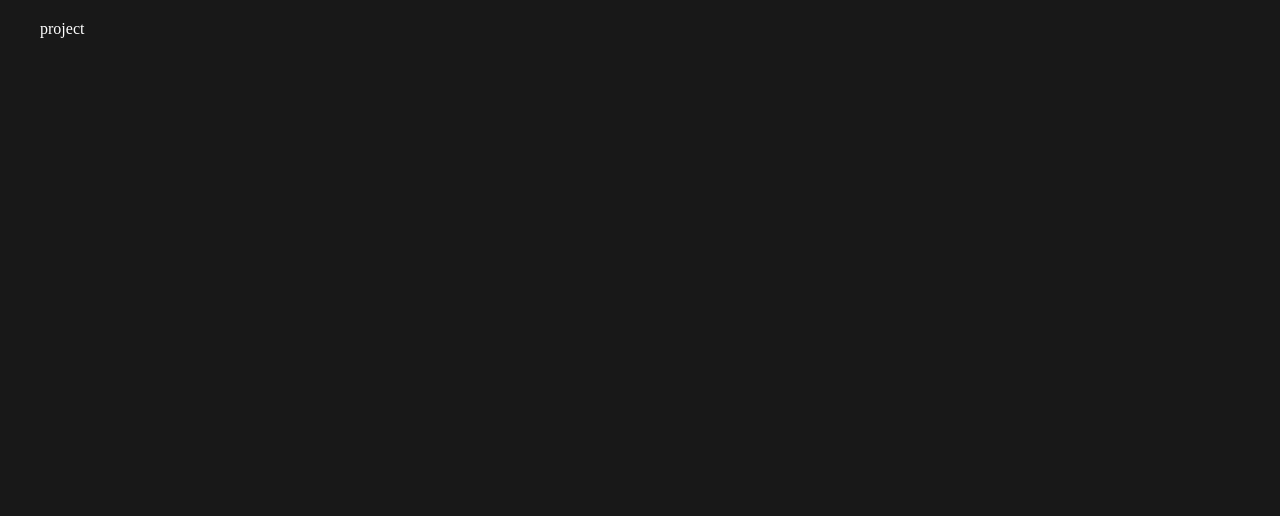
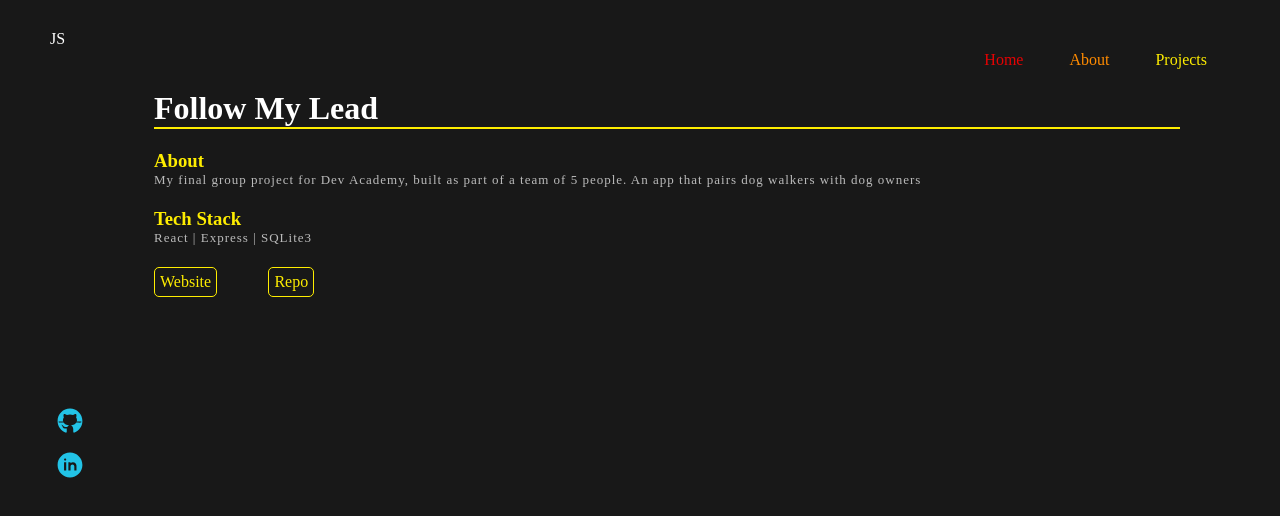
Before and after one commit to joshua-simon/personal-website-v2, a React (Create React App) app: page /projects/fml in a window 1280 px wide. Shown: the top 516 px of the page. Built offline with nearby package versions, Linux system fonts and the light colour scheme; a web font is replaced by a local one.

Commit message:
project page styling

```diff
--- a/src/pages/Project.js
+++ b/src/pages/Project.js
@@ -1,9 +1,74 @@
+import Header from "../components/Header";
+import LeftSideNav from "../components/LeftSideNav";
+import { useParams } from 'react-router-dom';
+
+
+
 const Project = () => {
+
+    let { id } = useParams();
+    console.log('user id', id)
+
+    const projectInfo = [
+        {
+        name: 'Wellyadvisor',
+        description: "A review webite for Wellington's Bars and Cafes, based on Tripadvisor.",
+        tech: 'React | Firebase',
+        website: 'https://welly-advisor.herokuapp.com/',
+        repo: 'https://github.com/joshua-simon/welly-trip-advisor'
+        },
+        {
+        name: 'Follow My Lead',
+        description: 'My final group project for Dev Academy, built as part of a team of 5 people. An app that pairs dog walkers with dog owners',
+        tech: 'React | Express | SQLite3',
+        website: 'https://f-m-l.herokuapp.com/',
+        repo: 'https://github.com/kahu-2020/Follow-My-Lead'
+        },
+        {
+        name: 'Instagram-ish',
+        description: "An instagram clone based from Karl Hadwen's tutorial, built to consoldate my understand of React, React context, and testing ",
+        tech: 'React | Tailwind CSS | Firebase',
+        website: '',
+        repo: 'https://github.com/joshua-simon/instagram-clone'
+        }
+    ]
+
+    let project
+
+    switch(id) {
+
+        case 'wellyadvisor':
+        project = projectInfo[0]
+        break;
+
+        case 'fml':
+        project = projectInfo[1]
+        break;
+
+        case 'instagram-ish':
+        project = projectInfo[2]
+        break;
+
+    }
+
+
     return (
-    <div>
-        project
+    <div className="layout">
+        <Header/>
+        <LeftSideNav/>
+        <div className="project-single">
+           <h1 id =  'project-item'>{project.name}</h1>
+           <h3 id = 'project-single-heading'>About</h3>
+           <p id =  'project-item'>{project.description}</p>
+           <h3 id = 'project-single-heading'>Tech Stack</h3>
+           <p id =  'project-item'>{project.tech}</p>
+           <div className="buttons-container" >
+                {project.website ? <a href = {project.website}>Website</a> : null}
+                <a href = {project.repo}>Repo</a>
+           </div>
+        </div>
     </div>
-    )
+    );
 }
 
 export default Project;
--- a/src/pages/Projects.js
+++ b/src/pages/Projects.js
@@ -9,7 +9,7 @@ const Projects = () => {
     <div className="layout">
         <Header/>
         <LeftSideNav/>
-        <div className="home-main">
+        <div className="projects-main-container">
             <ProjectsMain/>
         </div>
     </div>
--- a/src/styles.css
+++ b/src/styles.css
@@ -104,7 +104,6 @@ header {
     flex-direction: column;
     max-width: 500px;
     padding-left:10%;
-
 }
 
 .homemain-text {
@@ -192,6 +191,10 @@ margin:2px;
 
 /* Projects */
 
+.projects-main-container {
+    margin-left:5%;
+}
+
 .project-container {
     display:flex;
     flex-direction:row;
@@ -217,7 +220,59 @@ margin:2px;
 }
 
 .project-main h1 {
-    text-decoration: underline;
     color: #2596be;
     margin-bottom:5%;
+    border-bottom: 2px solid #2596be;
 }
+
+/* Single project */
+
+.project-single {
+    display:flex;
+    flex-direction:column;
+    margin:0;
+    padding:0;
+    margin-left:5%;
+}
+
+.project-single h1 {
+    border-bottom: 2px solid #FEED00;
+}
+
+#project-item {
+    padding:0;
+    margin:0;
+}
+
+#project-single-heading {
+    padding:0;
+    margin:0;
+    color:#FEED00;
+    margin-top:2%;
+}
+
+.project-single p {
+    font-size: small;
+    letter-spacing:1px;
+    color: #BBBBBB;
+}
+
+.buttons-container {
+    display:flex;
+    flex-direction:row;
+    margin-top:2%;
+}
+
+.buttons-container a {
+    text-align: center;
+    text-decoration: none;
+    color:#FEED00;
+    margin-right:5%;
+    border: 1px solid #FEED00;
+    padding:5px;
+    border-radius: 5px;
+}
+
+.buttons-container a:hover {
+    background-color:#444002;
+}
```
Also changed, not shown: src/images/icons/icons8-github.svg (deleted), src/images/icons/icons8-linkedin-circled.svg (deleted).
